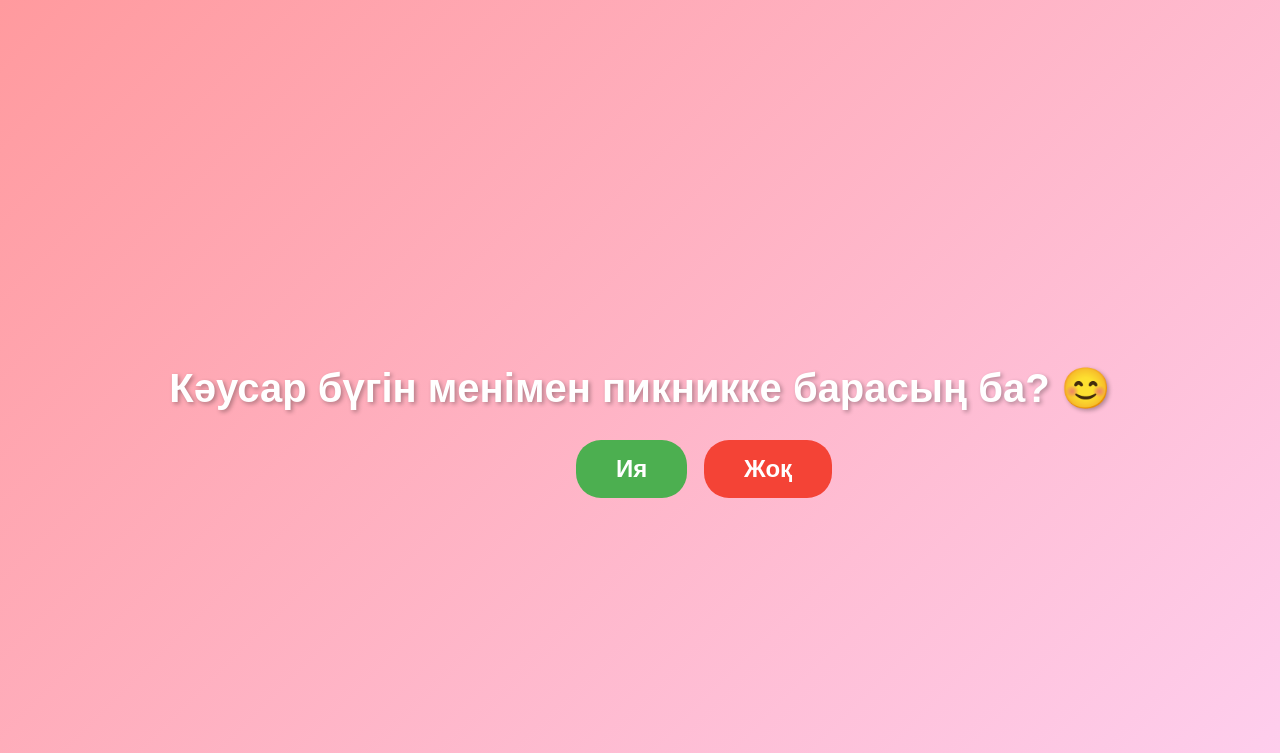
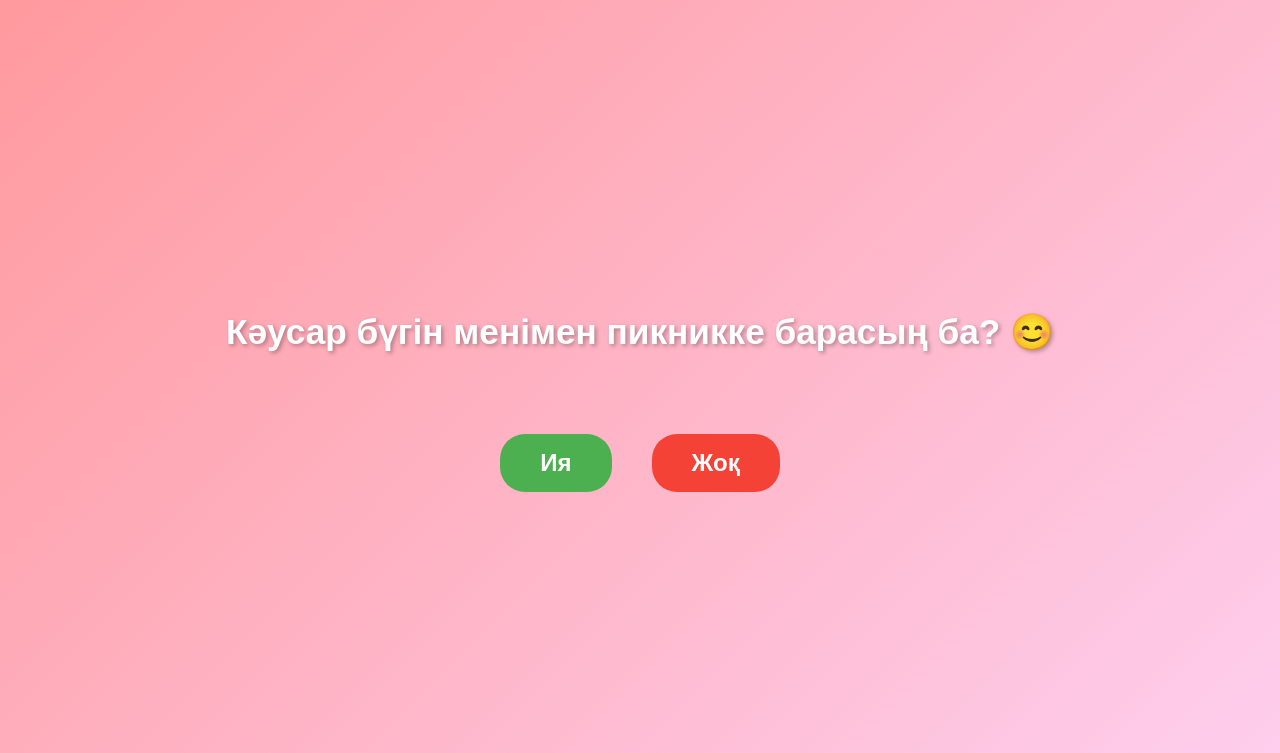
Before and after one commit to talgatovv506-alt/piknik-site, a Flask app: page / in a window 1280 px wide. Shown: the top 753 px of the page. Run offline with Flask 3, Linux system fonts and the light colour scheme.

Commit message:
div қостым

```diff
--- a/templates/index.html
+++ b/templates/index.html
@@ -18,12 +18,20 @@
         }
         h1 {
             color: white;
-            font-size: 2.5em;
+            font-size: 2.2em;
             text-align: center;
             text-shadow: 2px 2px 4px rgba(0,0,0,0.3);
-            margin-bottom: 50px;
+            margin-bottom: 60px;
             padding: 0 20px;
-            z-index: 10;
+        }
+        /* Міне осы div - қорап */
+        .btn-container {
+            display: flex;
+            gap: 40px;
+            justify-content: center;
+            align-items: center;
+            width: 100%;
+            height: 100px;
         }
         button {
             padding: 15px 40px;
@@ -32,51 +40,43 @@
             border-radius: 25px;
             cursor: pointer;
             font-weight: bold;
-            position: absolute;
-            transition: transform 0.1s;
+            transition: transform 0.15s;
         }
         #iya {
             background: #4CAF50;
             color: white;
-            z-index: 5;
         }
         #zhok {
             background: #f44336;
             color: white;
-            z-index: 6;
         }
     </style>
 </head>
 <body>
     <h1>Кәусар бүгін менімен пикникке барасың ба? 😊</h1>
 
-    <button id="iya" onclick="window.location.href='/rakmet'">Ия</button>
-    <button id="zhok">Жоқ</button>
+    <!-- Міне осы div-тің ішіне 2 батырма салдық -->
+    <div class="btn-container">
+        <button id="iya" onclick="window.location.href='/rakmet'">Ия</button>
+        <button id="zhok">Жоқ</button>
+    </div>
 
     <script>
         const zhokBtn = document.getElementById('zhok');
         const iyaBtn = document.getElementById('iya');
         let scale = 1;
 
-        // Бастапқы позиция
-        iyaBtn.style.left = '45%';
-        iyaBtn.style.top = '55%';
-        zhokBtn.style.left = '55%';
-        zhokBtn.style.top = '55%';
+        zhokBtn.addEventListener('mouseover', function() {
+            const iyaRect = iyaBtn.getBoundingClientRect();
+            const iyaArea = (iyaRect.width * iyaRect.height) / (window.innerWidth * window.innerHeight);
 
-        zhokBtn.addEventListener('mouseover', function() {
-            // "Ия" батырмасының өлшемін ал
-            const iyaRect = iyaBtn.getBoundingClientRect();
-            const iyaWidth = iyaRect.width;
-            const iyaHeight = iyaRect.height;
-
-            // Егер "Ия" экранның 80%-нан үлкен болса, қашуды тоқтат
-            if(iyaWidth > window.innerWidth * 0.8 || iyaHeight > window.innerHeight * 0.8) {
+            if(iyaArea > 0.9) {
                 zhokBtn.style.display = 'none';
                 return;
             }
 
-            // "Жоқ" қашады
+            // Қашқанда absolute болады
+            zhokBtn.style.position = 'absolute';
             const maxX = window.innerWidth - 150;
             const maxY = window.innerHeight - 100;
             const x = Math.random() * maxX;
@@ -84,13 +84,8 @@
             zhokBtn.style.left = x + 'px';
             zhokBtn.style.top = y + 'px';
 
-            // "Ия" үлкейеді, бірақ текст өзгермейді
-            scale += 0.25;
+            scale += 0.2;
             iyaBtn.style.transform = `scale(${scale})`;
-        });
-
-        zhokBtn.addEventListener('click', function() {
-            alert('Қашып құтылмайсың 😏 Ия батырмасы барған сайын үлкейіп барады!');
         });
     </script>
 </body>
```
